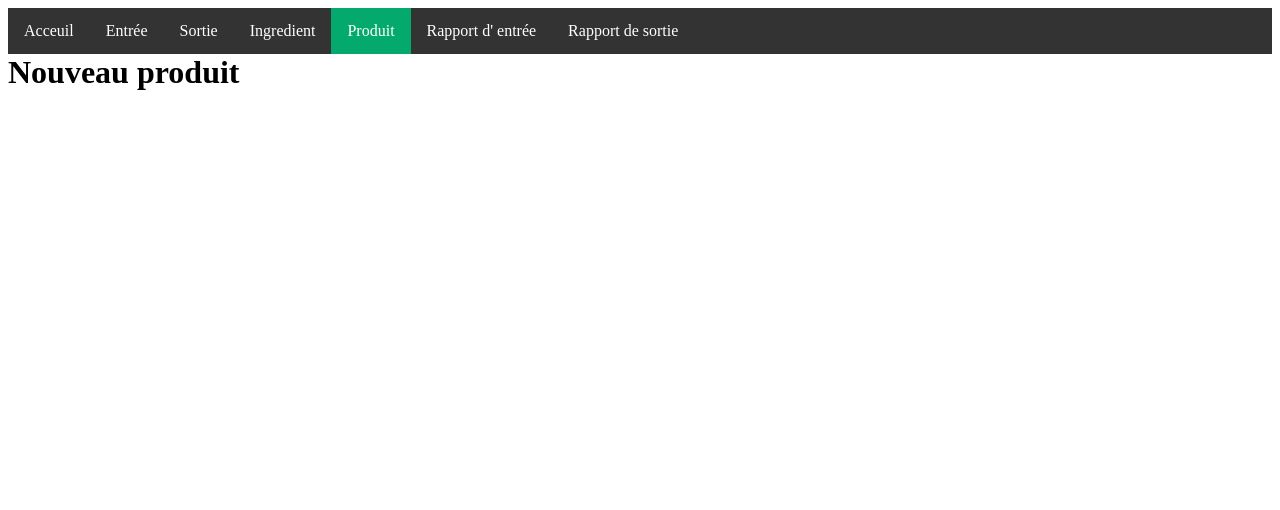
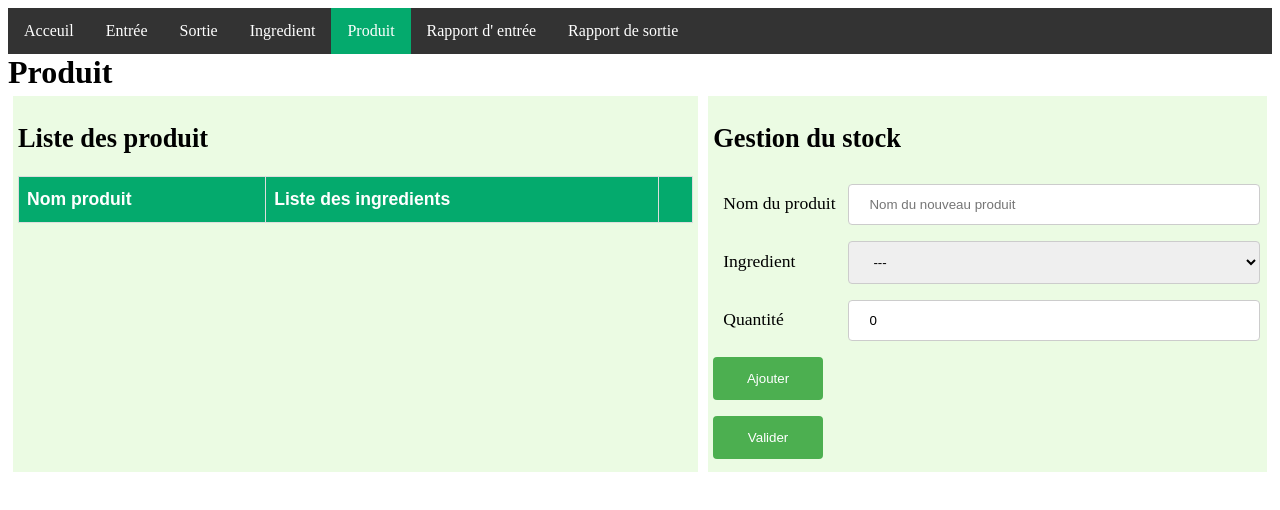
Before and after one commit to tafitahery/ingredients, a React (Create React App) app in the folder frontend/: page /product in a window 1280 px wide. Shown: the top 510 px of the page. Built offline with nearby package versions, Linux system fonts and the light colour scheme; data requests are answered from the project's data file.

Commit message:
create page Product

```diff
--- a/frontend/src/assets/db.json
+++ b/frontend/src/assets/db.json
@@ -2,7 +2,7 @@
   "ingredients": [
     {
       "name": "Farines",
-      "quantity": 39.5,
+      "quantity": 30.5,
       "stockMin": 10,
       "id": 1
     },
@@ -24,5 +24,6 @@
       "stockMin": 10,
       "id": 4
     }
-  ]
+  ],
+  "products": []
 }
--- /dev/null
+++ b/frontend/src/components/FormProduct.jsx
@@ -0,0 +1,98 @@
+import { useState, useEffect } from 'react';
+import axios from 'axios';
+import OptionStock from './OptionStock';
+import InputStock from './InputStock';
+
+export default function FormProduct({ products, getData }) {
+  // state
+  const [ingredients, setIngredients] = useState([]);
+  const [ingredientSelected, setIngredientSelected] = useState('');
+  const [quantity, setQuantity] = useState(0.0);
+  const [minStock, setMinStock] = useState(10);
+
+  // comportement
+  useEffect(() => {
+    getIngredients();
+  }, []);
+
+  const getIngredients = () => {
+    axios
+      .get('http://localhost:4000/ingredients')
+      .then(({ data }) => setIngredients(data));
+  };
+
+  const getIngredient = (id) => {
+    return ingredients.find(
+      (ingredient) => ingredient.id.toString() === id.toString()
+    );
+  };
+
+  const handleSelect = (event) => {
+    setIngredientSelected(event.target.value);
+  };
+
+  const handleQuantity = (event) => {
+    setQuantity(event.target.value);
+  };
+
+  const ingredient = getIngredient(ingredientSelected);
+
+  const newQuantity = ingredient;
+
+  const handleSubmit = (event) => {
+    event.preventDefault();
+
+    if (!ingredientSelected) {
+      alert('Vous devez remplir le champ nom');
+      return;
+    }
+
+    const data = {
+      name: ingredient.name,
+      quantity: newQuantity ? newQuantity : ingredient.quantity,
+      stockMin: parseFloat(minStock),
+    };
+
+    axios
+      .put('http://localhost:4000/ingredients/' + ingredientSelected, data)
+      .then(() => {
+        getData();
+        setIngredientSelected('');
+        setQuantity(0.0);
+        setMinStock(10);
+      });
+  };
+
+  // affichage (render)
+  return (
+    <form onSubmit={handleSubmit}>
+      <div>
+        <label htmlFor="name">Nom du produit</label>
+        <input type="text" id="name" placeholder="Nom du nouveau produit" />
+      </div>
+      <div>
+        <label htmlFor="ingredient">Ingredient</label>
+        <select
+          id="ingredient"
+          value={ingredientSelected}
+          onChange={handleSelect}
+        >
+          <option value=""> --- </option>
+          {ingredients.map((ingredient) => (
+            <OptionStock key={ingredient.id} ingredient={ingredient} />
+          ))}
+        </select>
+        <div>
+          <label htmlFor="quantity">Quantité</label>
+          <InputStock
+            id="quantity"
+            value={quantity}
+            onChange={handleQuantity}
+          />
+        </div>
+        <button>Ajouter</button>
+      </div>
+      <button>Valider</button>
+    </form>
+  );
+}
--- a/frontend/src/pages/Product.jsx
+++ b/frontend/src/pages/Product.jsx
@@ -1,12 +1,65 @@
+import { useState, useEffect } from 'react';
+import axios from 'axios';
+import TableIn from '../components/TableIn';
+import FormProduct from '../components/FormProduct';
+
 function Product() {
   // state
+  const [products, setProducts] = useState([]);
+  // comportement
+  useEffect(() => {
+    getData();
+  }, []);
 
-  // comportement
+  const getData = () => {
+    axios
+      .get('http://localhost:4000/products')
+      .then(({ data }) => setProducts(data));
+  };
+
+  const handleDelete = (id) => {
+    if (window.confirm('Voulez vous supprimer ce produit ?')) {
+      axios
+        .delete('http://localhost:4000/products/' + id)
+        .then(() => getData());
+    }
+  };
+
+  const handleEdit = (id) => {};
 
   // affichage (render)
   return (
-    <div>
-      <h1>Nouveau produit</h1>
+    <div className="page">
+      <h1>Produit</h1>
+      <div className="container">
+        <div className="item">
+          <h2>Liste des produit</h2>
+          <table className="tableIn">
+            <thead>
+              <tr>
+                <th>Nom produit</th>
+                <th>Liste des ingredients</th>
+                <th></th>
+              </tr>
+            </thead>
+            <tbody>
+              {products.map((ingredient) => (
+                <TableIn
+                  key={ingredient.id}
+                  ingredient={ingredient}
+                  handleEdit={handleEdit}
+                  handleDelete={handleDelete}
+                />
+              ))}
+            </tbody>
+          </table>
+        </div>
+
+        <div className="item">
+          <h2>Gestion du stock</h2>
+          <FormProduct products={products} getData={getData} />
+        </div>
+      </div>
     </div>
   );
 }
```
